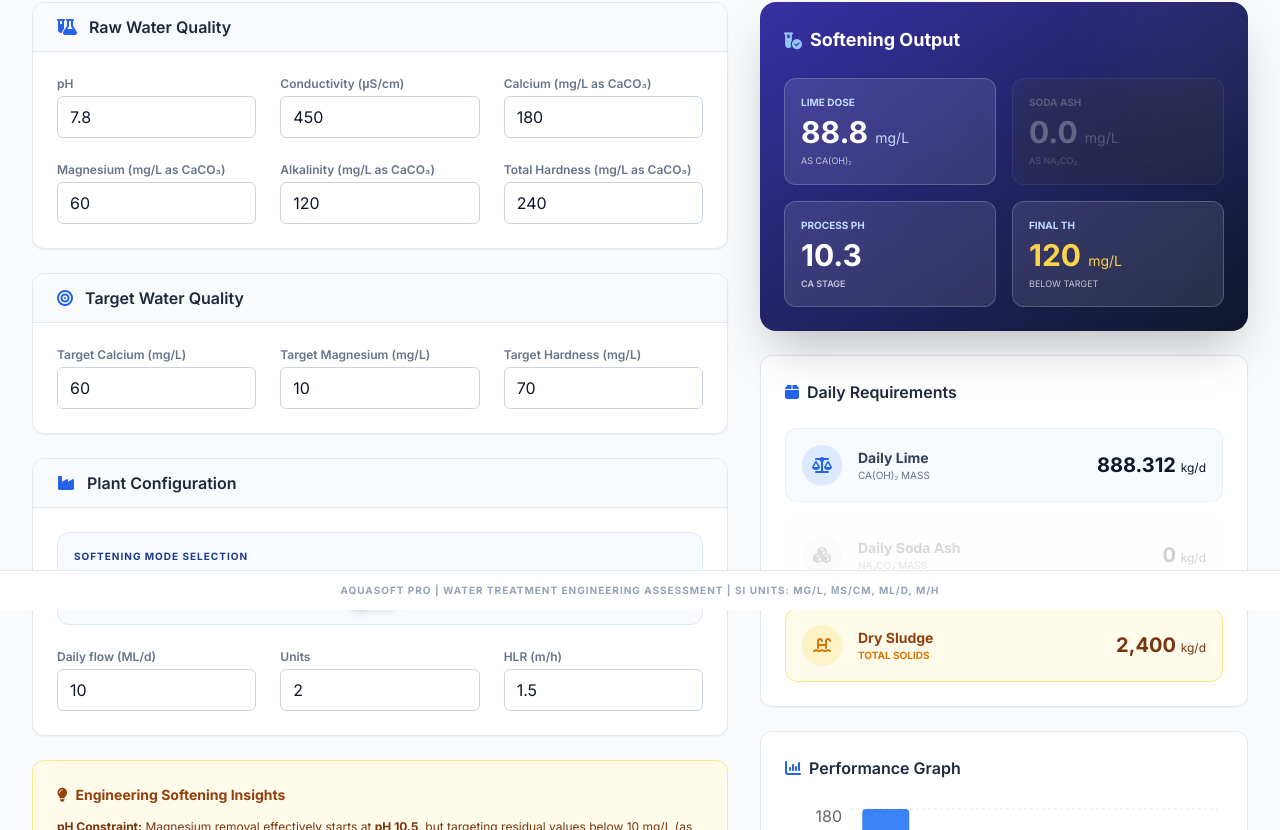
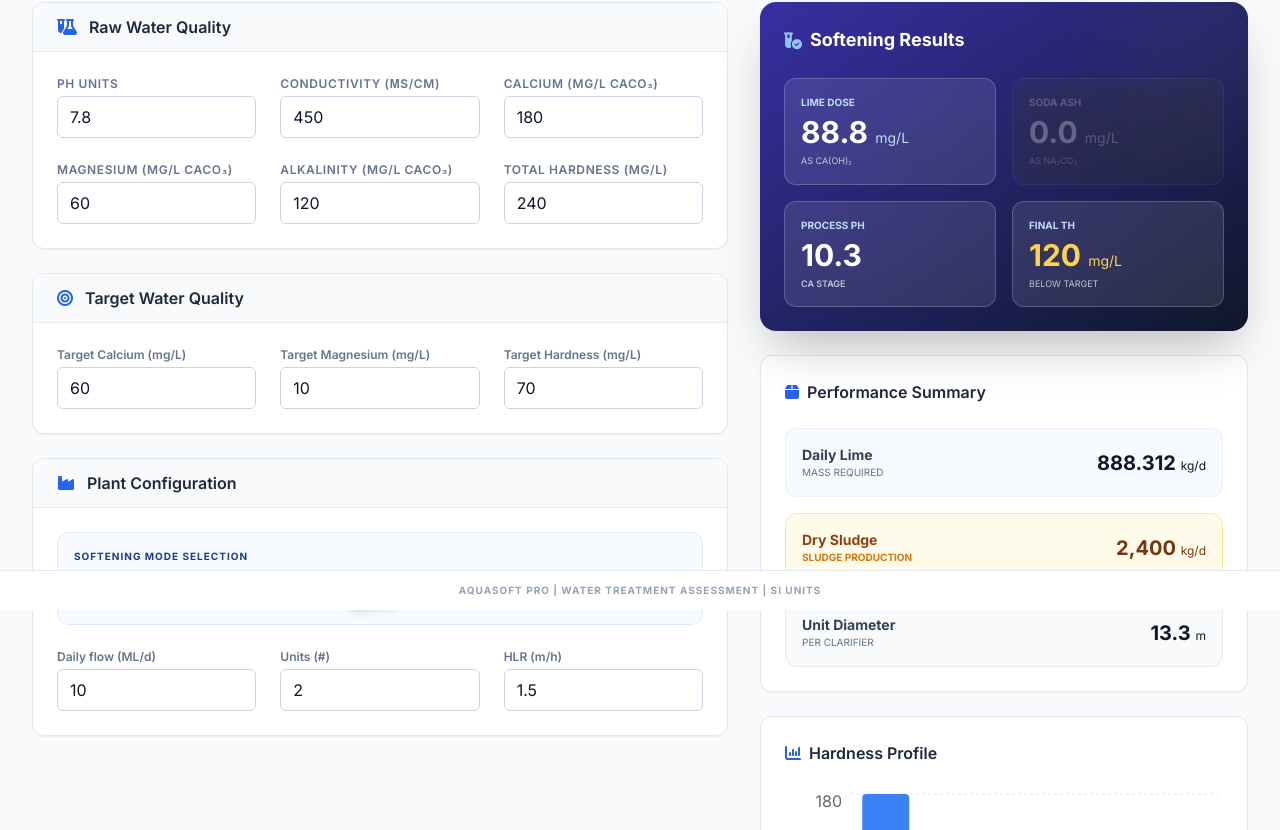
Before and after one commit to ph2oconsult-pixeldiffboho/limesoftening, a React (Vite) app: page / in a window 1280 px wide. Shown: the part 190-1020 px from the top of the page. Built offline with nearby package versions, Linux system fonts and the light colour scheme.

Commit message:
Update App.tsx

```diff
--- a/App.tsx
+++ b/App.tsx
@@ -1,3 +1,4 @@
+
 import React, { useState, useEffect, useMemo } from 'react';
 import { RawWaterData, TargetWaterData, PlantData, CalculationResults, LogEntry } from './types';
 import { calculateSoftening } from './utils/calculations';
@@ -26,7 +27,7 @@ const DEFAULT_PLANT: PlantData = {
   clarifierCount: 2,
   hlr: 1.5,
   solidsLoadingRate: 5.0,
-  sodaAshEnabled: false, // Default to Lime Only to show the limit logic
+  sodaAshEnabled: false,
 };
 
 const App: React.FC = () => {
@@ -120,7 +121,7 @@ const App: React.FC = () => {
   ];
 
   return (
-    <div className="min-h-screen bg-slate-50 text-slate-900 pb-20">
+    <div className="min-h-screen bg-slate-50 text-slate-900 pb-20 selection:bg-blue-100">
       <nav className="bg-blue-700 text-white shadow-lg sticky top-0 z-50">
         <div className="max-w-7xl mx-auto px-4 sm:px-6 lg:px-8 h-16 flex items-center justify-between">
           <div className="flex items-center gap-2">
@@ -156,43 +157,43 @@ const App: React.FC = () => {
           <div className="lg:col-span-7 space-y-6">
             <InputSection title="Raw Water Quality" icon="fa-flask-vial">
               <div>
-                <label className="block text-xs font-semibold text-slate-500 mb-1">pH</label>
-                <input type="number" step="0.1" value={raw.ph} onChange={e => handleRawChange('ph', e.target.value)} className="w-full px-3 py-2 border border-slate-300 rounded-md focus:ring-2 focus:ring-blue-500 outline-none" />
+                <label className="block text-xs font-semibold text-slate-500 mb-1 uppercase tracking-wider">pH Units</label>
+                <input type="number" step="0.1" value={raw.ph} onChange={e => handleRawChange('ph', e.target.value)} className="w-full px-3 py-2 border border-slate-300 rounded-md focus:ring-2 focus:ring-blue-500 outline-none transition-all" />
               </div>
               <div>
-                <label className="block text-xs font-semibold text-slate-500 mb-1">Conductivity (μS/cm)</label>
-                <input type="number" value={raw.conductivity} onChange={e => handleRawChange('conductivity', e.target.value)} className="w-full px-3 py-2 border border-slate-300 rounded-md focus:ring-2 focus:ring-blue-500 outline-none" />
+                <label className="block text-xs font-semibold text-slate-500 mb-1 uppercase tracking-wider">Conductivity (μS/cm)</label>
+                <input type="number" value={raw.conductivity} onChange={e => handleRawChange('conductivity', e.target.value)} className="w-full px-3 py-2 border border-slate-300 rounded-md focus:ring-2 focus:ring-blue-500 outline-none transition-all" />
               </div>
               <div>
-                <label className="block text-xs font-semibold text-slate-500 mb-1">Calcium (mg/L as CaCO₃)</label>
-                <input type="number" value={raw.calcium} onChange={e => handleRawChange('calcium', e.target.value)} className="w-full px-3 py-2 border border-slate-300 rounded-md focus:ring-2 focus:ring-blue-500 outline-none" />
+                <label className="block text-xs font-semibold text-slate-500 mb-1 uppercase tracking-wider">Calcium (mg/L CaCO₃)</label>
+                <input type="number" value={raw.calcium} onChange={e => handleRawChange('calcium', e.target.value)} className="w-full px-3 py-2 border border-slate-300 rounded-md focus:ring-2 focus:ring-blue-500 outline-none transition-all" />
               </div>
               <div>
-                <label className="block text-xs font-semibold text-slate-500 mb-1">Magnesium (mg/L as CaCO₃)</label>
-                <input type="number" value={raw.magnesium} onChange={e => handleRawChange('magnesium', e.target.value)} className="w-full px-3 py-2 border border-slate-300 rounded-md focus:ring-2 focus:ring-blue-500 outline-none" />
+                <label className="block text-xs font-semibold text-slate-500 mb-1 uppercase tracking-wider">Magnesium (mg/L CaCO₃)</label>
+                <input type="number" value={raw.magnesium} onChange={e => handleRawChange('magnesium', e.target.value)} className="w-full px-3 py-2 border border-slate-300 rounded-md focus:ring-2 focus:ring-blue-500 outline-none transition-all" />
               </div>
               <div>
-                <label className="block text-xs font-semibold text-slate-500 mb-1">Alkalinity (mg/L as CaCO₃)</label>
-                <input type="number" value={raw.alkalinity} onChange={e => handleRawChange('alkalinity', e.target.value)} className="w-full px-3 py-2 border border-slate-300 rounded-md focus:ring-2 focus:ring-blue-500 outline-none" />
+                <label className="block text-xs font-semibold text-slate-500 mb-1 uppercase tracking-wider">Alkalinity (mg/L CaCO₃)</label>
+                <input type="number" value={raw.alkalinity} onChange={e => handleRawChange('alkalinity', e.target.value)} className="w-full px-3 py-2 border border-slate-300 rounded-md focus:ring-2 focus:ring-blue-500 outline-none transition-all" />
               </div>
               <div>
-                <label className="block text-xs font-semibold text-slate-500 mb-1">Total Hardness (mg/L as CaCO₃)</label>
-                <input type="number" value={raw.totalHardness} onChange={e => handleRawChange('totalHardness', e.target.value)} className="w-full px-3 py-2 border border-slate-300 rounded-md focus:ring-2 focus:ring-blue-500 outline-none" />
+                <label className="block text-xs font-semibold text-slate-500 mb-1 uppercase tracking-wider">Total Hardness (mg/L)</label>
+                <input type="number" value={raw.totalHardness} onChange={e => handleRawChange('totalHardness', e.target.value)} className="w-full px-3 py-2 border border-slate-300 rounded-md focus:ring-2 focus:ring-blue-500 outline-none transition-all" />
               </div>
             </InputSection>
 
             <InputSection title="Target Water Quality" icon="fa-bullseye">
               <div>
                 <label className="block text-xs font-semibold text-slate-500 mb-1">Target Calcium (mg/L)</label>
-                <input type="number" value={target.calcium} onChange={e => handleTargetChange('calcium', e.target.value)} className="w-full px-3 py-2 border border-slate-300 rounded-md focus:ring-2 focus:ring-blue-500 outline-none" />
+                <input type="number" value={target.calcium} onChange={e => handleTargetChange('calcium', e.target.value)} className="w-full px-3 py-2 border border-slate-300 rounded-md focus:ring-2 focus:ring-blue-500 outline-none transition-all" />
               </div>
               <div>
                 <label className="block text-xs font-semibold text-slate-500 mb-1">Target Magnesium (mg/L)</label>
-                <input type="number" value={target.magnesium} onChange={e => handleTargetChange('magnesium', e.target.value)} className="w-full px-3 py-2 border border-slate-300 rounded-md focus:ring-2 focus:ring-blue-500 outline-none" />
+                <input type="number" value={target.magnesium} onChange={e => handleTargetChange('magnesium', e.target.value)} className="w-full px-3 py-2 border border-slate-300 rounded-md focus:ring-2 focus:ring-blue-500 outline-none transition-all" />
               </div>
               <div>
                 <label className="block text-xs font-semibold text-slate-500 mb-1">Target Hardness (mg/L)</label>
-                <input type="number" value={target.totalHardness} onChange={e => handleTargetChange('totalHardness', e.target.value)} className="w-full px-3 py-2 border border-slate-300 rounded-md focus:ring-2 focus:ring-blue-500 outline-none" />
+                <input type="number" value={target.totalHardness} onChange={e => handleTargetChange('totalHardness', e.target.value)} className="w-full px-3 py-2 border border-slate-300 rounded-md focus:ring-2 focus:ring-blue-500 outline-none transition-all" />
               </div>
             </InputSection>
 
@@ -211,45 +212,24 @@ const App: React.FC = () => {
               </div>
               <div>
                 <label className="block text-xs font-semibold text-slate-500 mb-1">Daily flow (ML/d)</label>
-                <input type="number" value={plant.dailyFlow} onChange={e => handlePlantChange('dailyFlow', e.target.value)} className="w-full px-3 py-2 border border-slate-300 rounded-md focus:ring-2 focus:ring-blue-500 outline-none" />
+                <input type="number" value={plant.dailyFlow} onChange={e => handlePlantChange('dailyFlow', e.target.value)} className="w-full px-3 py-2 border border-slate-300 rounded-md focus:ring-2 focus:ring-blue-500 outline-none transition-all" />
               </div>
               <div>
-                <label className="block text-xs font-semibold text-slate-500 mb-1">Units</label>
-                <input type="number" value={plant.clarifierCount} onChange={e => handlePlantChange('clarifierCount', e.target.value)} className="w-full px-3 py-2 border border-slate-300 rounded-md focus:ring-2 focus:ring-blue-500 outline-none" />
+                <label className="block text-xs font-semibold text-slate-500 mb-1">Units (#)</label>
+                <input type="number" value={plant.clarifierCount} onChange={e => handlePlantChange('clarifierCount', e.target.value)} className="w-full px-3 py-2 border border-slate-300 rounded-md focus:ring-2 focus:ring-blue-500 outline-none transition-all" />
               </div>
               <div>
                 <label className="block text-xs font-semibold text-slate-500 mb-1">HLR (m/h)</label>
-                <input type="number" step="0.1" value={plant.hlr} onChange={e => handlePlantChange('hlr', e.target.value)} className="w-full px-3 py-2 border border-slate-300 rounded-md focus:ring-2 focus:ring-blue-500 outline-none" />
+                <input type="number" step="0.1" value={plant.hlr} onChange={e => handlePlantChange('hlr', e.target.value)} className="w-full px-3 py-2 border border-slate-300 rounded-md focus:ring-2 focus:ring-blue-500 outline-none transition-all" />
               </div>
             </InputSection>
-
-            {/* Engineering Insights Panel */}
-            <div className="bg-amber-50 rounded-xl border border-amber-200 p-6 shadow-sm">
-              <h3 className="text-amber-800 font-bold text-sm mb-3 flex items-center gap-2">
-                <i className="fa-solid fa-lightbulb"></i>
-                Engineering Softening Insights
-              </h3>
-              <div className="space-y-3 text-xs text-amber-900 leading-relaxed">
-                <p>
-                  <strong>pH Constraint:</strong> Magnesium removal effectively starts at <strong>pH 10.5</strong>, but targeting residual values below 10 mg/L (as CaCO₃) requires a <strong>pH of 11.0 - 11.4</strong>. This usually requires adding 20-40 mg/L of "excess lime".
-                </p>
-                {!plant.sodaAshEnabled && raw.magnesium > raw.alkalinity && (
-                  <p className="p-3 bg-amber-100 rounded-lg border border-amber-200">
-                    <strong>Stoichiometric Limit:</strong> In <span className="font-bold">Lime Only</span> mode, total hardness reduction is limited by available alkalinity. Removing 1 unit of Non-Carbonate Mg using lime simply releases 1 unit of Calcium back into the water. <span className="font-bold">Total Hardness will not decrease further without Soda Ash.</span>
-                  </p>
-                )}
-                <p>
-                  <strong>Sludge Note:</strong> High magnesium removal significantly increases sludge volume due to the bulky nature of Mg(OH)₂ floc compared to CaCO₃.
-                </p>
-              </div>
-            </div>
           </div>
 
           <div className="lg:col-span-5 space-y-6">
             <div className={`bg-gradient-to-br transition-all duration-700 ${plant.sodaAshEnabled ? 'from-blue-700 to-blue-900' : 'from-indigo-800 to-slate-900'} text-white rounded-2xl p-6 shadow-2xl relative overflow-hidden`}>
               <div className="absolute -top-10 -right-10 w-40 h-40 bg-white/5 rounded-full blur-3xl"></div>
               <h3 className="text-lg font-bold mb-6 flex items-center gap-2 relative z-10">
-                <i className="fa-solid fa-vial-circle-check text-blue-300"></i> Softening Output
+                <i className="fa-solid fa-vial-circle-check text-blue-300"></i> Softening Results
               </h3>
               <div className="grid grid-cols-2 gap-4 relative z-10">
                 <div className="bg-white/10 p-4 rounded-xl backdrop-blur-md border border-white/20">
@@ -277,36 +257,27 @@ const App: React.FC = () => {
 
             <div className="bg-white rounded-xl p-6 shadow-sm border border-slate-200">
               <h3 className="font-semibold text-slate-800 mb-6 flex items-center gap-2">
-                <i className="fa-solid fa-box text-blue-600"></i> Daily Requirements
+                <i className="fa-solid fa-box text-blue-600"></i> Performance Summary
               </h3>
               <div className="space-y-4">
                 <div className="flex justify-between items-center p-4 bg-blue-50/50 rounded-xl border border-blue-100/50">
-                  <div className="flex items-center gap-4">
-                    <div className="w-10 h-10 rounded-full bg-blue-100 flex items-center justify-center text-blue-600 shadow-sm"><i className="fa-solid fa-scale-balanced"></i></div>
-                    <div><p className="text-sm font-bold text-slate-700">Daily Lime</p><p className="text-[10px] text-slate-500 uppercase">Ca(OH)₂ Mass</p></div>
-                  </div>
+                  <div><p className="text-sm font-bold text-slate-700">Daily Lime</p><p className="text-[10px] text-slate-500 uppercase">Mass Required</p></div>
                   <p className="text-xl font-black text-slate-900">{results.totalLimeDaily.toLocaleString()} <span className="text-xs font-normal">kg/d</span></p>
                 </div>
-                <div className={`flex justify-between items-center p-4 bg-purple-50/50 rounded-xl border border-purple-100/50 ${!plant.sodaAshEnabled ? 'opacity-20 grayscale' : ''}`}>
-                  <div className="flex items-center gap-4">
-                    <div className="w-10 h-10 rounded-full bg-purple-100 flex items-center justify-center text-purple-600 shadow-sm"><i className="fa-solid fa-cubes"></i></div>
-                    <div><p className="text-sm font-bold text-slate-700">Daily Soda Ash</p><p className="text-[10px] text-slate-500 uppercase">Na₂CO₃ Mass</p></div>
-                  </div>
-                  <p className="text-xl font-black text-slate-900">{results.totalSodaDaily.toLocaleString()} <span className="text-xs font-normal">kg/d</span></p>
+                <div className="flex justify-between items-center p-4 bg-amber-50 rounded-xl border border-amber-200">
+                  <div><p className="text-sm font-bold text-amber-800">Dry Sludge</p><p className="text-[10px] text-amber-600 font-bold uppercase">Sludge Production</p></div>
+                  <p className="text-xl font-black text-amber-900">{results.totalSludgeDaily.toLocaleString()} <span className="text-xs font-normal">kg/d</span></p>
                 </div>
-                <div className="flex justify-between items-center p-4 bg-amber-50 rounded-xl border border-amber-200">
-                  <div className="flex items-center gap-4">
-                    <div className="w-10 h-10 rounded-full bg-amber-100 flex items-center justify-center text-amber-600 shadow-sm"><i className="fa-solid fa-water-ladder"></i></div>
-                    <div><p className="text-sm font-bold text-amber-800">Dry Sludge</p><p className="text-[10px] text-amber-600 font-bold uppercase">Total Solids</p></div>
-                  </div>
-                  <p className="text-xl font-black text-amber-900">{results.totalSludgeDaily.toLocaleString()} <span className="text-xs font-normal">kg/d</span></p>
+                <div className="flex justify-between items-center p-4 bg-slate-50 rounded-xl border border-slate-200">
+                  <div><p className="text-sm font-bold text-slate-700">Unit Diameter</p><p className="text-[10px] text-slate-500 uppercase">Per Clarifier</p></div>
+                  <p className="text-xl font-black text-slate-900">{results.clarifierDiameter.toFixed(1)} <span className="text-xs font-normal">m</span></p>
                 </div>
               </div>
             </div>
 
             <div className="bg-white p-6 rounded-xl shadow-sm border border-slate-200">
               <h3 className="font-semibold text-slate-800 mb-6 flex items-center gap-2">
-                <i className="fa-solid fa-chart-column text-blue-600"></i> Performance Graph
+                <i className="fa-solid fa-chart-column text-blue-600"></i> Hardness Profile
               </h3>
               <div className="h-64">
                 <ResponsiveContainer width="100%" height="100%">
@@ -326,10 +297,6 @@ const App: React.FC = () => {
         </div>
       </main>
 
-      <footer className="fixed bottom-0 left-0 right-0 bg-white border-t border-slate-200 py-3 text-center text-[10px] text-slate-400 font-bold uppercase tracking-widest z-40">
-        AquaSoft Pro | Water Treatment Engineering Assessment | SI Units: mg/L, μS/cm, ML/d, m/h
-      </footer>
-
       {isHistoryOpen && (
         <div className="fixed inset-0 z-[60] overflow-hidden">
           <div className="absolute inset-0 bg-slate-900/40 backdrop-blur-sm" onClick={() => setIsHistoryOpen(false)}></div>
@@ -347,10 +314,6 @@ const App: React.FC = () => {
                       <span className="text-[10px] font-bold text-blue-600 uppercase tracking-widest">{new Date(log.timestamp).toLocaleDateString()}</span>
                       <h4 className="font-bold text-slate-800 text-lg leading-tight mt-1">{log.label}</h4>
                     </div>
-                    <div className="grid grid-cols-2 gap-y-3 text-[11px] text-slate-500 font-medium">
-                      <div className="flex items-center gap-2"><i className="fa-solid fa-droplet text-blue-400"></i> <span>{log.plant.dailyFlow} ML/d</span></div>
-                      <div className="flex items-center gap-2"><i className="fa-solid fa-calculator text-emerald-400"></i> <span>{log.results.totalLimeDaily.toFixed(0)} kg/d lime</span></div>
-                    </div>
                   </div>
                 ))}
               </div>
@@ -358,6 +321,10 @@ const App: React.FC = () => {
           </div>
         </div>
       )}
+
+      <footer className="fixed bottom-0 left-0 right-0 bg-white border-t border-slate-200 py-3 text-center text-[10px] text-slate-400 font-bold uppercase tracking-widest z-40">
+        AquaSoft Pro | Water Treatment Assessment | SI Units
+      </footer>
     </div>
   );
 };
```
